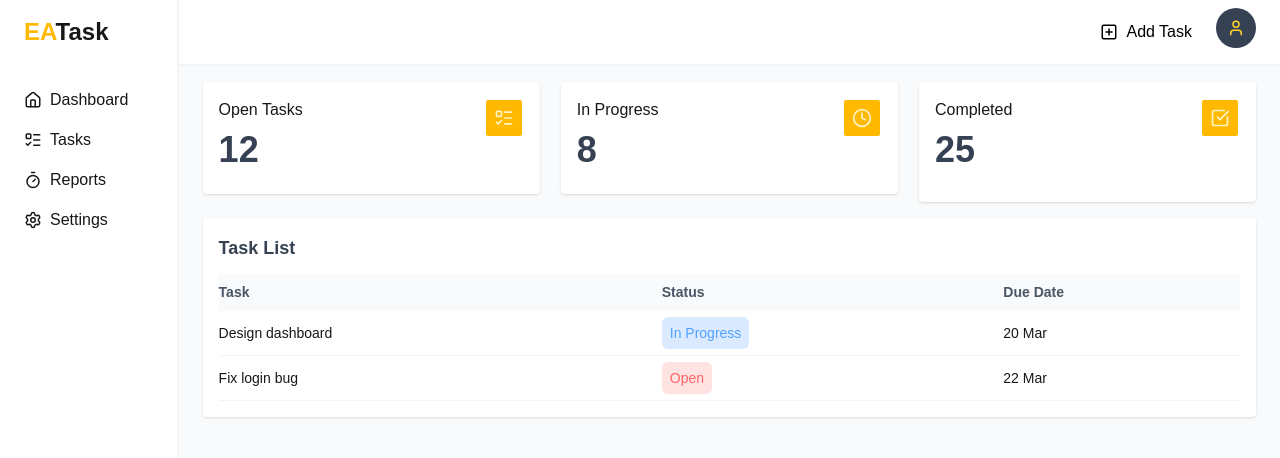
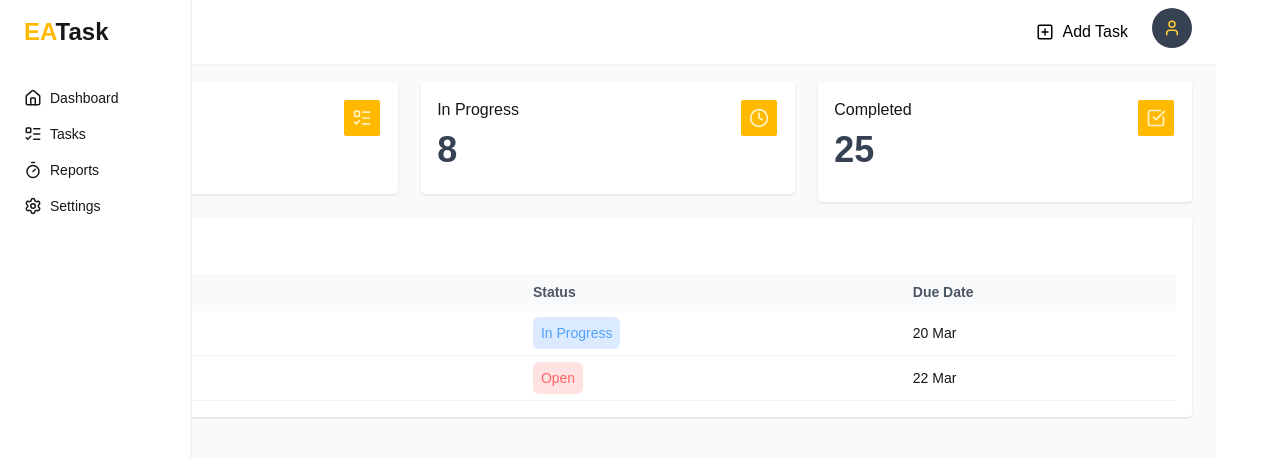
Before and after one commit to EdmilsonEdstar/EA-Task, a Next.js app: page /Dashboard in a window 1280 px wide. Shown: the top 458 px of the page. Built offline with nearby package versions, Linux system fonts and the light colour scheme.

Commit message:
implement Navegation fixed

```diff
--- a/components/layout/SideBarLeft.tsx
+++ b/components/layout/SideBarLeft.tsx
@@ -5,11 +5,11 @@ import Link from "next/link";
 export default function SideBarLeft() {
   return (
     <>
-        <div className="sm:static absolute bottom-0 w-[100%] lg:w-[15%] lg:h-[100vh] px-6 pt-4  bg-white border-r-2 border-gray-100">
+        <div className="sm:fixed absolute bottom-0 w-[100%] lg:w-[15%] lg:h-[100vh] px-6 pt-4  bg-white border-r-2 border-gray-100">
             <div className="mb-10 sm:static hidden lg:block">
                 <h1 className="text-2xl font-bold"><span className="text-amber-400">EA</span>Task</h1>
             </div>
-            <ul className="flex flex-row lg:flex-col justify-between lg:gap-0 space-y-4">
+            <ul className="flex flex-row lg:flex-col justify-between lg:gap-0 space-y-4 text-sm l">
                 <li>
                     <Link href="" className="flex flex-col lg:flex-row items-center gap-2 hover:text-amber-400 transition-all">
                         <Home size={18} /> Dashboard
```
